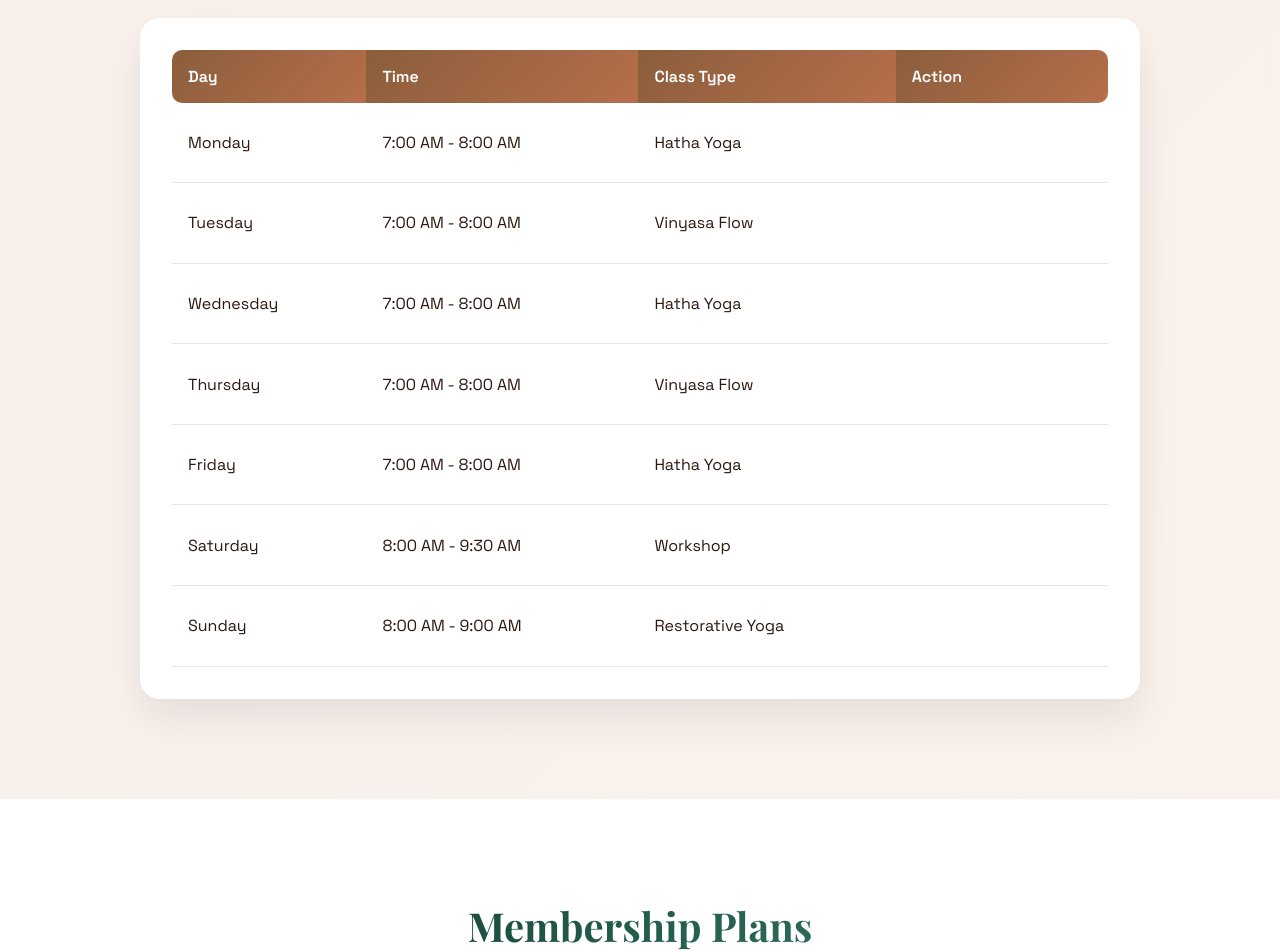
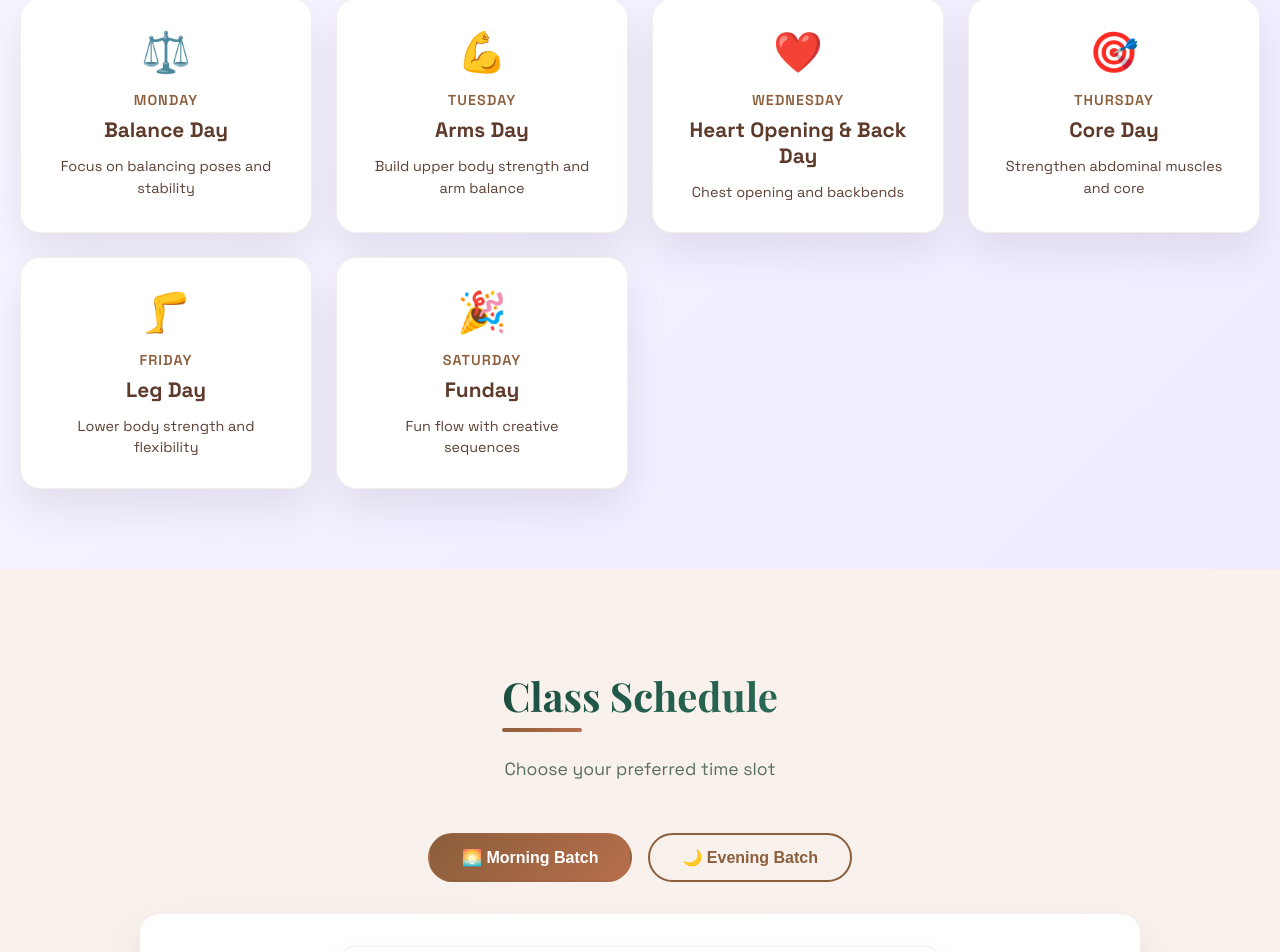
Before and after one commit to khushbupatle1198/Khushyog, a React (Vite) app: page /offline-yoga in a window 1280 px wide. Shown: the part 1631-2583 px from the top of the page. Built offline with nearby package versions, Linux system fonts and the light colour scheme.

Commit message:
client updates

```diff
--- a/src/pages/OfflineYoga.css
+++ b/src/pages/OfflineYoga.css
@@ -310,3 +310,195 @@
     font-size: 2rem;
   }
 }
+
+/* Weekly Focus Section */
+.weekly-focus-section {
+  background: linear-gradient(135deg, #f8f5ff 0%, #f0eaff 100%);
+  padding: 80px 20px;
+}
+
+.weekly-focus-grid {
+  display: grid;
+  grid-template-columns: repeat(auto-fit, minmax(280px, 1fr));
+  gap: 1.5rem;
+  max-width: 1400px;
+  margin: 0 auto;
+}
+
+.focus-card {
+  background: var(--white);
+  padding: 1.8rem;
+  border-radius: 20px;
+  text-align: center;
+  transition: all 0.3s ease;
+  border: 1px solid rgba(139, 94, 60, 0.1);
+  box-shadow: var(--shadow);
+}
+
+.focus-card:hover {
+  transform: translateY(-8px);
+  box-shadow: var(--shadow-hover);
+  border-color: var(--primary);
+}
+
+.focus-icon {
+  font-size: 2.5rem;
+  margin-bottom: 0.8rem;
+}
+
+.focus-day {
+  font-size: 0.9rem;
+  font-weight: 600;
+  color: var(--primary);
+  text-transform: uppercase;
+  letter-spacing: 1px;
+  margin-bottom: 0.5rem;
+}
+
+.focus-title {
+  font-size: 1.3rem;
+  font-weight: 700;
+  color: var(--primary-dark);
+  margin-bottom: 0.8rem;
+}
+
+.focus-description {
+  color: var(--text-light);
+  font-size: 0.9rem;
+  line-height: 1.5;
+}
+
+/* Schedule Tabs */
+.schedule-tabs {
+  display: flex;
+  justify-content: center;
+  gap: 1rem;
+  margin-bottom: 2rem;
+  flex-wrap: wrap;
+}
+
+.tab-btn {
+  padding: 0.8rem 2rem;
+  font-size: 1rem;
+  font-weight: 600;
+  border: 2px solid var(--primary);
+  background: transparent;
+  color: var(--primary);
+  border-radius: 50px;
+  cursor: pointer;
+  transition: all 0.3s ease;
+}
+
+.tab-btn.active {
+  background: var(--gradient);
+  color: var(--white);
+  border-color: transparent;
+}
+
+.tab-btn:hover:not(.active) {
+  background: rgba(139, 94, 60, 0.1);
+  transform: translateY(-2px);
+}
+
+/* Time Slots */
+.time-slots {
+  display: flex;
+  flex-direction: column;
+  gap: 1rem;
+  max-width: 600px;
+  margin: 0 auto;
+}
+
+.time-slot-card {
+  display: flex;
+  align-items: center;
+  justify-content: space-between;
+  background: var(--white);
+  padding: 1.2rem 1.5rem;
+  border-radius: 15px;
+  box-shadow: var(--shadow);
+  transition: all 0.3s ease;
+  border: 1px solid rgba(139, 94, 60, 0.1);
+}
+
+.time-slot-card:hover {
+  transform: translateX(5px);
+  box-shadow: var(--shadow-hover);
+  border-color: var(--primary);
+}
+
+.time-slot-icon {
+  font-size: 1.8rem;
+  margin-right: 1rem;
+}
+
+.time-slot-details {
+  flex: 1;
+}
+
+.time-slot-time {
+  font-size: 1.2rem;
+  font-weight: 700;
+  color: var(--primary-dark);
+  margin-bottom: 0.2rem;
+}
+
+.time-slot-days {
+  font-size: 0.8rem;
+  color: var(--text-light);
+}
+
+.time-slot-btn {
+  white-space: nowrap;
+}
+
+/* Responsive */
+@media (max-width: 768px) {
+  .weekly-focus-grid {
+    grid-template-columns: repeat(auto-fit, minmax(240px, 1fr));
+    gap: 1rem;
+  }
+
+  .focus-card {
+    padding: 1.2rem;
+  }
+
+  .focus-title {
+    font-size: 1.1rem;
+  }
+
+  .time-slot-card {
+    flex-direction: column;
+    text-align: center;
+    gap: 0.8rem;
+    padding: 1rem;
+  }
+
+  .time-slot-icon {
+    margin-right: 0;
+  }
+
+  .time-slot-btn {
+    width: 100%;
+  }
+
+  .tab-btn {
+    padding: 0.6rem 1.2rem;
+    font-size: 0.9rem;
+  }
+}
+
+@media (max-width: 480px) {
+  .weekly-focus-grid {
+    grid-template-columns: 1fr;
+  }
+
+  .schedule-tabs {
+    gap: 0.5rem;
+  }
+
+  .tab-btn {
+    padding: 0.5rem 1rem;
+    font-size: 0.8rem;
+  }
+}
--- a/src/pages/OfflineYoga.jsx
+++ b/src/pages/OfflineYoga.jsx
@@ -1,18 +1,23 @@
-// pages/OfflineYoga.jsx
 import { motion } from 'framer-motion';
 import { Link } from 'react-router-dom';
+import { useState } from 'react';
 import './OfflineYoga.css';
 
 const OfflineYoga = () => {
   const phoneNumber = "918999639059"; // +91 8999639059
+  const [activeTab, setActiveTab] = useState('morning'); // 'morning' or 'evening'
 
-  const handleWhatsAppRedirect = (type = 'offline', price = '') => {
+  const handleWhatsAppRedirect = (type = 'offline', price = '', timeSlot = '') => {
     let message = "";
 
     if (type === 'trial') {
       message = `Hello Khushyog! 👋
 I'm interested in booking a Trial Yoga Class (₹200).
 Please share more details about the offline class schedule.`;
+    } else if (type === 'book') {
+      message = `Hello Khushyog! 👋
+I'm interested in booking a class at ${timeSlot}.
+Please confirm availability and share more details.`;
     } else {
       message = `Hello Khushyog! 👋
 I'm interested in your Offline Yoga Classes.
@@ -33,15 +38,28 @@ Please share more details about the schedule and pricing.`;
     { icon: '❤️', title: 'Better Health', desc: 'Improve overall wellbeing' }
   ];
 
-  const schedule = [
-    { day: 'Monday', time: '7:00 AM - 8:00 AM', type: 'Hatha Yoga' },
-    { day: 'Tuesday', time: '7:00 AM - 8:00 AM', type: 'Vinyasa Flow' },
-    { day: 'Wednesday', time: '7:00 AM - 8:00 AM', type: 'Hatha Yoga' },
-    { day: 'Thursday', time: '7:00 AM - 8:00 AM', type: 'Vinyasa Flow' },
-    { day: 'Friday', time: '7:00 AM - 8:00 AM', type: 'Hatha Yoga' },
-    { day: 'Saturday', time: '8:00 AM - 9:30 AM', type: 'Workshop' },
-    { day: 'Sunday', time: '8:00 AM - 9:00 AM', type: 'Restorative Yoga' }
+  // New Weekly Focus
+  const weeklyFocus = [
+    { day: 'Monday', focus: 'Balance Day', icon: '⚖️', description: 'Focus on balancing poses and stability' },
+    { day: 'Tuesday', focus: 'Arms Day', icon: '💪', description: 'Build upper body strength and arm balance' },
+    { day: 'Wednesday', focus: 'Heart Opening & Back Day', icon: '❤️', description: 'Chest opening and backbends' },
+    { day: 'Thursday', focus: 'Core Day', icon: '🎯', description: 'Strengthen abdominal muscles and core' },
+    { day: 'Friday', focus: 'Leg Day', icon: '🦵', description: 'Lower body strength and flexibility' },
+    { day: 'Saturday', focus: 'Funday', icon: '🎉', description: 'Fun flow with creative sequences' }
   ];
+
+  // New Time Batches
+  const timeBatches = {
+    morning: [
+      '6:00 – 7:00 AM',
+      '7:00 – 8:00 AM',
+      '8:00 – 9:00 AM',
+      '9:00 – 10:00 AM'
+    ],
+    evening: [
+      '5:15 – 6:15 PM'
+    ]
+  };
 
   const pricing = [
     {
@@ -147,7 +165,38 @@ Please share more details about the schedule and pricing.`;
         </div>
       </section>
 
-      {/* Class Schedule */}
+      {/* Weekly Focus Section - New */}
+      <section className="weekly-focus-section">
+        <motion.div
+          initial={{ opacity: 0, y: 50 }}
+          whileInView={{ opacity: 1, y: 0 }}
+          viewport={{ once: true }}
+          className="section-header"
+        >
+          <h2 className="section-title">Weekly Focus</h2>
+          <p className="section-subtitle">Each day has a unique theme to work on different aspects of your body</p>
+        </motion.div>
+
+        <div className="weekly-focus-grid">
+          {weeklyFocus.map((item, index) => (
+            <motion.div
+              key={index}
+              initial={{ opacity: 0, y: 50 }}
+              whileInView={{ opacity: 1, y: 0 }}
+              viewport={{ once: true }}
+              transition={{ delay: index * 0.1 }}
+              className="focus-card"
+            >
+              <div className="focus-icon">{item.icon}</div>
+              <div className="focus-day">{item.day}</div>
+              <h3 className="focus-title">{item.focus}</h3>
+              <p className="focus-description">{item.description}</p>
+            </motion.div>
+          ))}
+        </div>
+      </section>
+
+      {/* Class Schedule Section - Updated with Time Batches */}
       <section className="schedule-section">
         <motion.div
           initial={{ opacity: 0, y: 50 }}
@@ -155,9 +204,25 @@ Please share more details about the schedule and pricing.`;
           viewport={{ once: true }}
           className="section-header"
         >
-          <h2 className="section-title">Weekly Schedule</h2>
-          <p className="section-subtitle">Join us for daily practice</p>
+          <h2 className="section-title">Class Schedule</h2>
+          <p className="section-subtitle">Choose your preferred time slot</p>
         </motion.div>
+
+        {/* Tab Buttons */}
+        <div className="schedule-tabs">
+          <button
+            className={`tab-btn ${activeTab === 'morning' ? 'active' : ''}`}
+            onClick={() => setActiveTab('morning')}
+          >
+            🌅 Morning Batch
+          </button>
+          <button
+            className={`tab-btn ${activeTab === 'evening' ? 'active' : ''}`}
+            onClick={() => setActiveTab('evening')}
+          >
+            🌙 Evening Batch
+          </button>
+        </div>
 
         <motion.div
           initial={{ opacity: 0, y: 50 }}
@@ -165,39 +230,32 @@ Please share more details about the schedule and pricing.`;
           viewport={{ once: true }}
           className="schedule-container"
         >
-          <table className="schedule-table">
-            <thead>
-              <tr>
-                <th>Day</th>
-                <th>Time</th>
-                <th>Class Type</th>
-                <th>Action</th>
-              </tr>
-            </thead>
-            <tbody>
-              {schedule.map((item, index) => (
-                <motion.tr
+          <div className="time-slots">
+            {timeBatches[activeTab].map((time, index) => (
+              <motion.div
                 key={index}
                 initial={{ opacity: 0, x: -20 }}
                 whileInView={{ opacity: 1, x: 0 }}
                 viewport={{ once: true }}
                 transition={{ delay: index * 0.1 }}
+                className="time-slot-card"
               >
-                  <td>{item.day}</td>
-                  <td>{item.time}</td>
-                  <td>{item.type}</td>
-                  <td>
+                <div className="time-slot-icon">⏰</div>
+                <div className="time-slot-details">
+                  <div className="time-slot-time">{time}</div>
+                  <div className="time-slot-days">
+                    {activeTab === 'morning' ? 'Monday - Saturday' : 'Monday - Friday'}
+                  </div>
+                </div>
                 <button
-                      onClick={() => handleWhatsAppRedirect('offline')}
-                      className="btn btn-small btn-outline"
+                  onClick={() => handleWhatsAppRedirect('book', '', time)}
+                  className="btn btn-small btn-outline time-slot-btn"
                 >
-                      Book
+                  Book Now
                 </button>
-                  </td>
-                </motion.tr>
+              </motion.div>
             ))}
-            </tbody>
-          </table>
+          </div>
         </motion.div>
       </section>
 
--- a/src/pages/TeacherTraining.jsx
+++ b/src/pages/TeacherTraining.jsx
@@ -17,23 +17,19 @@ Please share more details about the curriculum, schedule, and fees.`;
   };
 
   const curriculum = [
-    {
-      module: 'Module 1: Foundation',
-      topics: ['Yoga Philosophy', 'Anatomy & Physiology', 'Basic Asanas', 'Pranayama Basics']
-    },
-    {
-      module: 'Module 2: Deepening Practice',
-      topics: ['Advanced Asanas', 'Alignment & Safety', 'Sequencing', 'Teaching Methodology']
-    },
-    {
-      module: 'Module 3: Specialization',
-      topics: ['Therapeutic Yoga', 'Adjustments & Props', 'Prenatal Yoga', 'Restorative Yoga']
-    },
-    {
-      module: 'Module 4: Teaching Practice',
-      topics: ['Practice Teaching', 'Class Management', 'Ethics & Business', 'Final Assessment']
-    }
-  ];
+  { module: '1. Foundation of Yoga', topics: ['Philosophy & Awareness'] },
+  { module: '2. Pranayama & Breathwork', topics: ['Breathing Techniques', 'Energy Control'] },
+  { module: '3. Asana Practice & Alignment', topics: ['Postures', 'Correct Alignment', 'Safety'] },
+  { module: '4. Mind & Emotional Healing', topics: ['Mental Balance', 'Stress Release', 'Emotional Awareness'] },
+  { module: '5. Energy Work & Chakras', topics: ['Chakra System', 'Energy Flow', 'Balancing Techniques'] },
+  { module: '6. Teaching Skills & Confidence', topics: ['Public Speaking', 'Confidence Building'] },
+  { module: '7. Class Design & Sequencing', topics: ['Session Planning', 'Flow Creation'] },
+  { module: '8. Yoga Anatomy & Physiology', topics: ['Body Structure', 'Muscles & Movement'] },
+  { module: '9. Meditation & Mindfulness Practices', topics: ['Meditation Techniques', 'Mindfulness'] },
+  { module: '10. Business & Brand Building', topics: ['Personal Branding', 'Client Handling', 'Marketing Basics'] },
+  { module: '11. Ethics & Lifestyle of a Yoga Teacher', topics: ['Yogic Lifestyle', 'Professional Ethics'] },
+  { module: '12. Final Assessment & Certification', topics: ['Evaluation', 'Certification Process'] }
+];
 
   const features = [
     { icon: '📜', title: 'Certification', desc: 'Internationally recognized certificate' },
```
Lines whose indentation alone changed are shown as unchanged.
